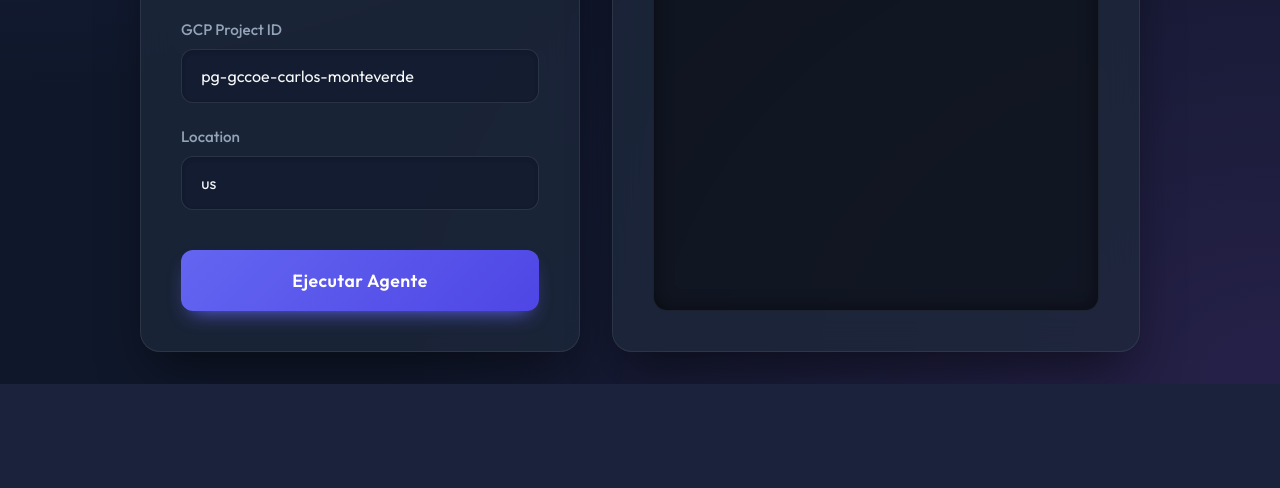
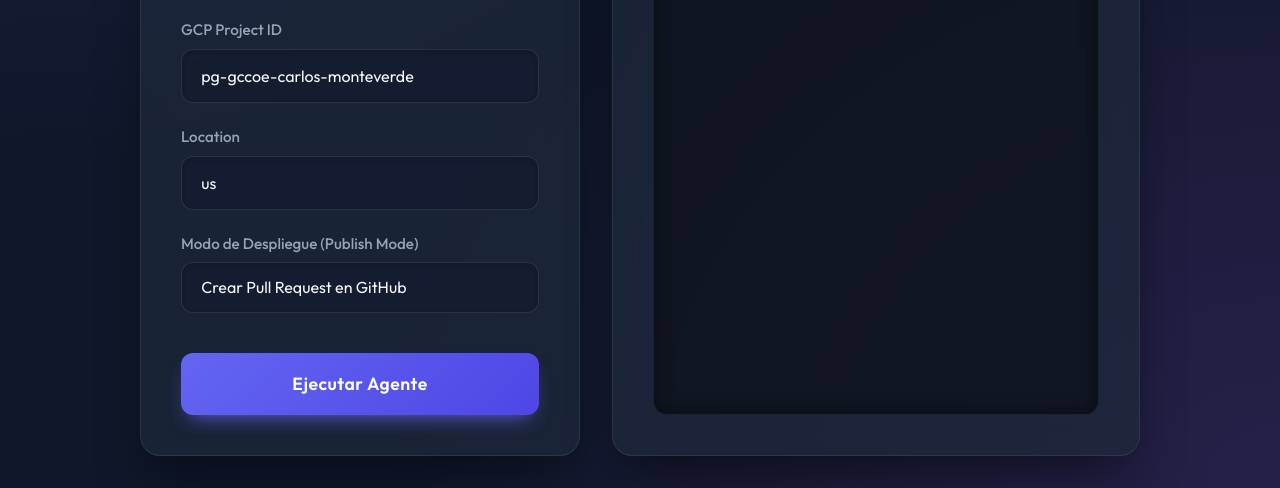
Before and after one commit to carlosmonteverde-sngular/ai-agent-data-governance-business-glossary, a Flask app: page / in a window 1280 px wide. Shown: the part 604-1092 px from the top of the page. Before the commit the page ends 988 px from the top, so only its background shows below. Run offline with Flask 3, Linux system fonts and the light colour scheme; parts of the project's set-up code (start-up, migrations or seed data) failed here and were passed over.

Commit message:
Add Dataplex Direct Publish deployment mode

```diff
--- a/app.py
+++ b/app.py
@@ -39,6 +39,7 @@ def run_agent():
     glossary_display_name = data.get("glossary_display_name", "Business Glossary")
     data_source = data.get("data_source", "bigquery")
     drive_folder_id = data.get("drive_folder_id", "")
+    publish_mode = data.get("publish_mode", "pull_request")
 
     def run_task():
         try:
@@ -49,7 +50,8 @@ def run_agent():
                 glossary_id=glossary_id,
                 glossary_display_name=glossary_display_name,
                 data_source=data_source,
-                drive_folder_id=drive_folder_id
+                drive_folder_id=drive_folder_id,
+                publish_mode=publish_mode
             )
             log_queue.put("DONE")
         except Exception as e:
--- a/main.py
+++ b/main.py
@@ -53,7 +53,7 @@ def get_context_from_bigquery(project_id: str, location: str, dataset_id: str) -
 
     return context.strip()
 
-def main(project_id=PROJECT_ID, location=LOCATION, target_dataset=TARGET_DATASET, glossary_id="business-glossary-v1", glossary_display_name="Business Glossary", data_source="bigquery", drive_folder_id=""):
+def main(project_id=PROJECT_ID, location=LOCATION, target_dataset=TARGET_DATASET, glossary_id="business-glossary-v1", glossary_display_name="Business Glossary", data_source="bigquery", drive_folder_id="", publish_mode="pull_request"):
     print("🚀 Lanzando Agente de Glosario (Vertex AI + Contexto Dinámico)")
 
     # Inicialización
@@ -101,105 +101,104 @@ def main(project_id=PROJECT_ID, location=LOCATION, target_dataset=TARGET_DATASET
         print(f"\n✅ Propuesta guardada localmente en: {local_filename}")
 
         # --- STEP 3: CREATE PULL REQUEST ---
-        print("\n🚀 Generando Pull Request con la propuesta...")
-        try:
-            if github_client.repo:
-                pr_url = github_client.create_proposal_pr(clean_json, "business_glossary")
-                print(f"✅ Pull Request creado exitosamente: {pr_url}")
-                # print("💡 Esperando aprobación (Review) en GitHub para proceder mediante Github Actions.")
-            else:
-                print("⚠️ No hay repositorio GitHub configurado o el token falló. Solo se guardó local.")
-        except Exception as e:
-            print(f"❌ Error al crear el Pull Request en GitHub: {e}")
+        if publish_mode == "pull_request":
+            print("\n🚀 Generando Pull Request con la propuesta...")
+            try:
+                if github_client.repo:
+                    pr_url = github_client.create_proposal_pr(clean_json, "business_glossary")
+                    print(f"✅ Pull Request creado exitosamente: {pr_url}")
+                    # print("💡 Esperando aprobación (Review) en GitHub para proceder mediante Github Actions.")
+                else:
+                    print("⚠️ No hay repositorio GitHub configurado o el token falló. Solo se guardó local.")
+            except Exception as e:
+                print(f"❌ Error al crear el Pull Request en GitHub: {e}")
 
         # --- STEP 4: PUBLISH TO DATAPLEX ---
-        print("\n💡 La publicación automática a Dataplex desde el script principal ha sido desactivada.")
-        print("💡 Para publicar el Glosario, por favor aprueba y haz 'Merge' del Pull Request generado en GitHub.")
-        print("💡 El proceso de GitHub Actions se encargará de esto automáticamente.")
+        elif publish_mode == "direct_dataplex":
+            print("\n🚀 Iniciando publicación directa a Dataplex (SALTANDO PULL REQUEST)...")
+            try:
+                # 1. Init Client
+                from modules.dataplex_client import DataplexGlossaryClient
+                import json
+                import unicodedata
+                import re
 
-        # try:
-        #     # 1. Init Client
-        #     from modules.dataplex_client import DataplexGlossaryClient
-        #     import json
-        #     import unicodedata
-        #     import re
-        #
-        #     dp_client = DataplexGlossaryClient(project_id, location)
-        #
-        #     # 2. Parse JSON
-        #     glossary_data = json.loads(clean_json) # clean_json is a string
-        #     root = glossary_data.get("glossary", {})
-        #     categories = root.get("categories", [])
-        #
-        #     # 2.5 Delete existing glossary (if any) to start fresh
-        #     print(f"🧹 Borrando glosario existente para carga desde cero: {glossary_id}...")
-        #     dp_client.delete_glossary(glossary_id)
-        #
-        #     # 3. Create Root Glossary
-        #     dp_client.create_or_update_glossary(glossary_id, glossary_display_name, "Corporate Glossary generated by AI Agent")
-        #
-        #     # 4. Iterate Categories
-        #     term_count = 0
-        #     for cat in categories:
-        #         # Sanitize ID
-        #         cat_original_id = cat.get("id")
-        #         # Simple sanitation (can be improved)
-        #         safe_cat_id = re.sub(r'[^a-zA-Z0-9-]', '', cat_original_id.lower().replace("_", "-").replace(" ", "-"))
-        #
-        #         dp_client.create_category(
-        #             glossary_id,
-        #             safe_cat_id,
-        #             cat.get("display_name", cat_original_id),
-        #             cat.get("description", ""),
-        #             labels=cat.get("labels")
-        #         )
-        #
-        #         # 5. Create Terms inside this Category
-        #         cat_terms = cat.get("terms", [])
-        #         for term in cat_terms:
-        #             term_name = term.get("term", "Unnamed")
-        #             safe_term_id = re.sub(r'[^a-zA-Z0-9-]', '', term_name.lower().replace("_", "-").replace(" ", "-"))[:60]
-        #
-        #             dp_client.create_term(
-        #                 glossary_id,
-        #                 safe_term_id,
-        #                 term_name,
-        #                 term.get("definition", ""),
-        #                 parent_category_id=safe_cat_id,
-        #                 labels=term.get("labels")
-        #             )
-        #             term_count += 1
-        #
-        #     print("✅ Publicación en Dataplex completada.")
-        #
-        #     # --- STEP 5: AUDIT LOG ---
-        #     try:
-        #         print("📝 Registrando evento de publicación en Audit Log de BigQuery...")
-        #         from modules.audit_logger import AuditLogger
-        #         audit = AuditLogger(project_id, "openFormatHealthcare")
-        #         audit.log_event(
-        #             status="APPROVED_AND_PUBLISHED",
-        #             actor=os.getenv("GITHUB_ACTOR", "ai_agent"),
-        #             glossary_id=glossary_id,
-        #             details={"file": local_filename, "terms_count": term_count}
-        #         )
-        #         print("✅ Evento registrado en BigQuery exitosamente.")
-        #     except Exception as audit_e:
-        #         print(f"⚠️ No se pudo registrar en Audit Log: {audit_e}")
-        #
-        # except Exception as e:
-        #     print(f"❌ Error publicando en Dataplex: {e}")
-        #     try:
-        #         from modules.audit_logger import AuditLogger
-        #         audit = AuditLogger(project_id, "openFormatHealthcare")
-        #         audit.log_event(
-        #             status="FAILED",
-        #             actor=os.getenv("GITHUB_ACTOR", "ai_agent"),
-        #             glossary_id=glossary_id,
-        #             details={"error": str(e)}
-        #         )
-        #     except:
-        #         pass
+                dp_client = DataplexGlossaryClient(project_id, location)
+
+                # 2. Parse JSON
+                glossary_data = json.loads(clean_json) # clean_json is a string
+                root = glossary_data.get("glossary", {})
+                categories = root.get("categories", [])
+
+                # 2.5 Delete existing glossary (if any) to start fresh
+                print(f"🧹 Borrando glosario existente para carga desde cero: {glossary_id}...")
+                dp_client.delete_glossary(glossary_id)
+
+                # 3. Create Root Glossary
+                dp_client.create_or_update_glossary(glossary_id, glossary_display_name, "Corporate Glossary generated by AI Agent")
+
+                # 4. Iterate Categories
+                term_count = 0
+                for cat in categories:
+                    # Sanitize ID
+                    cat_original_id = cat.get("id")
+                    # Simple sanitation (can be improved)
+                    safe_cat_id = re.sub(r'[^a-zA-Z0-9-]', '', cat_original_id.lower().replace("_", "-").replace(" ", "-"))
+
+                    dp_client.create_category(
+                        glossary_id,
+                        safe_cat_id,
+                        cat.get("display_name", cat_original_id),
+                        cat.get("description", ""),
+                        labels=cat.get("labels")
+                    )
+
+                    # 5. Create Terms inside this Category
+                    cat_terms = cat.get("terms", [])
+                    for term in cat_terms:
+                        term_name = term.get("term", "Unnamed")
+                        safe_term_id = re.sub(r'[^a-zA-Z0-9-]', '', term_name.lower().replace("_", "-").replace(" ", "-"))[:60]
+
+                        dp_client.create_term(
+                            glossary_id,
+                            safe_term_id,
+                            term_name,
+                            term.get("definition", ""),
+                            parent_category_id=safe_cat_id,
+                            labels=term.get("labels")
+                        )
+                        term_count += 1
+
+                print("✅ Publicación en Dataplex completada.")
+
+                # --- STEP 5: AUDIT LOG ---
+                try:
+                    print("📝 Registrando evento de publicación en Audit Log de BigQuery...")
+                    from modules.audit_logger import AuditLogger
+                    audit = AuditLogger(project_id, "openFormatHealthcare")
+                    audit.log_event(
+                        status="APPROVED_AND_PUBLISHED",
+                        actor=os.getenv("GITHUB_ACTOR", "ai_agent"),
+                        glossary_id=glossary_id,
+                        details={"file": local_filename, "terms_count": term_count}
+                    )
+                    print("✅ Evento registrado en BigQuery exitosamente.")
+                except Exception as audit_e:
+                    print(f"⚠️ No se pudo registrar en Audit Log: {audit_e}")
+
+            except Exception as e:
+                print(f"❌ Error publicando en Dataplex: {e}")
+                try:
+                    from modules.audit_logger import AuditLogger
+                    audit = AuditLogger(project_id, "openFormatHealthcare")
+                    audit.log_event(
+                        status="FAILED",
+                        actor=os.getenv("GITHUB_ACTOR", "ai_agent"),
+                        glossary_id=glossary_id,
+                        details={"error": str(e)}
+                    )
+                except:
+                    pass
 
 if __name__ == "__main__":
     main()
--- a/templates/index.html
+++ b/templates/index.html
@@ -314,6 +314,14 @@
                 <input type="text" id="location" value="us">
             </div>
 
+            <div class="form-group">
+                <label>Modo de Despliegue (Publish Mode)</label>
+                <select id="publishMode" style="width: 100%; background: rgba(15, 23, 42, 0.5); border: 1px solid rgba(255, 255, 255, 0.1); color: var(--text); padding: 1rem 1.2rem; border-radius: 12px; font-family: inherit; font-size: 1rem; outline: none; box-shadow: inset 0 2px 4px rgba(0,0,0,0.1); appearance: none;">
+                    <option value="pull_request" style="background: var(--surface);">Crear Pull Request en GitHub</option>
+                    <option value="direct_dataplex" style="background: var(--surface);">Publicar en Dataplex Directamente (Peligro)</option>
+                </select>
+            </div>
+
             <!-- Spacer -->
             <div style="flex-grow: 1;"></div>
 
@@ -397,7 +405,8 @@
                 glossary_id: document.getElementById('glossaryId').value,
                 glossary_display_name: document.getElementById('glossaryDisplayName').value,
                 data_source: document.getElementById('dataSource').value,
-                drive_folder_id: document.getElementById('driveFolderId').value
+                drive_folder_id: document.getElementById('driveFolderId').value,
+                publish_mode: document.getElementById('publishMode').value
             };
 
             // Setup Server-Sent Events for Logs
```
